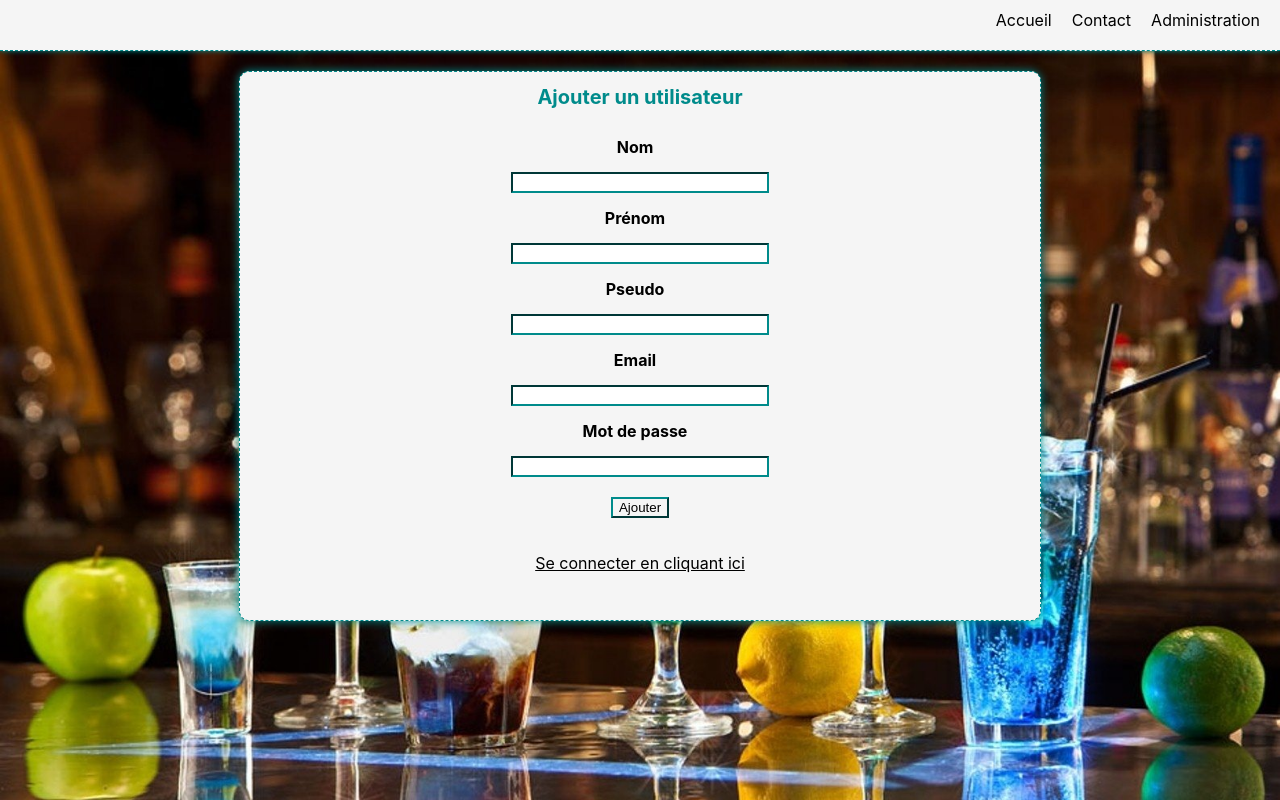
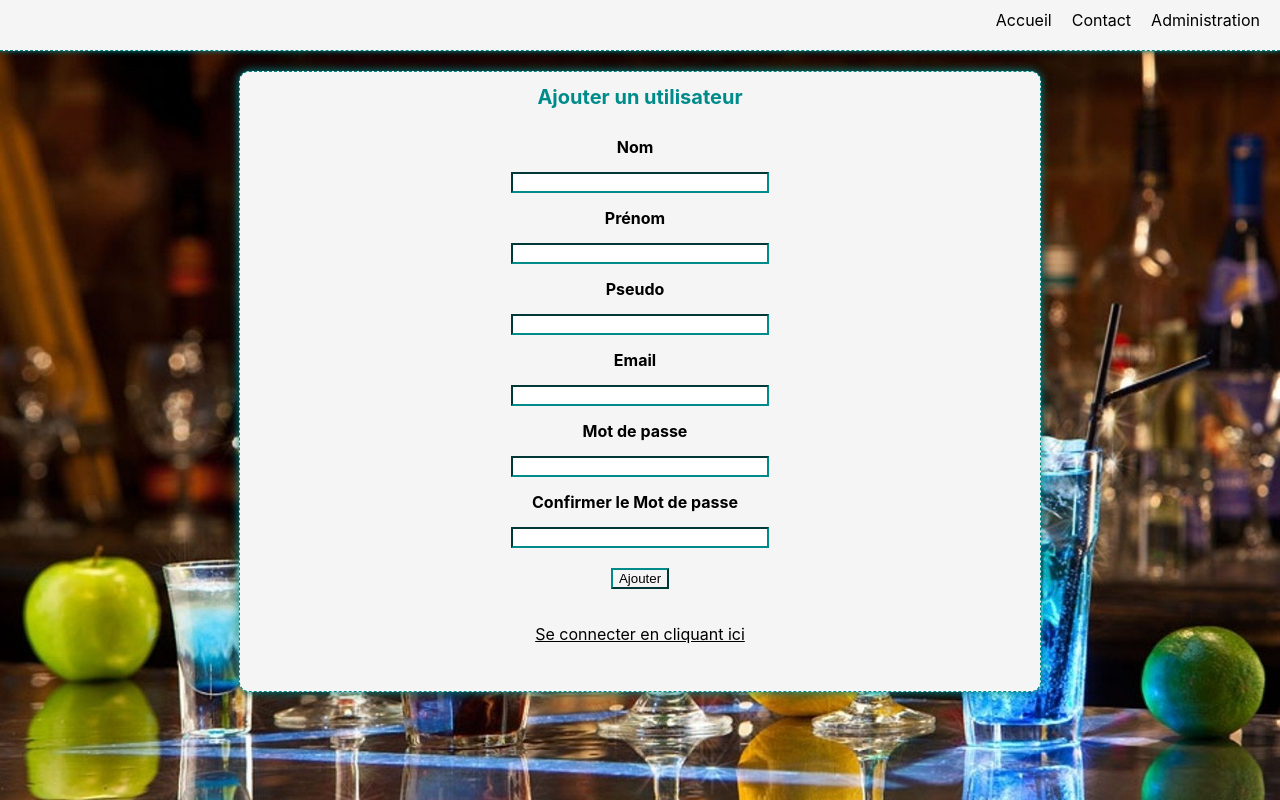
Before and after one commit to DumontGontran/Cocktail, a React (Create React App) app: page /auth/register in a window 1280 px wide. Built offline with nearby package versions, Linux system fonts and the light colour scheme.

Commit message:
adding a confirm password input to be sure of the password entered before registering

```diff
--- a/src/pages/auth/Register.js
+++ b/src/pages/auth/Register.js
@@ -9,7 +9,8 @@ const Register = () => {
         prenom: '',
         pseudo: '',
         email: '',
-        password: ''
+        password: '',
+        confirmPassword: ''
     });
 
     const [message, setMessage] = useState();
@@ -55,6 +56,10 @@ const Register = () => {
                     <input type='password' name='password' autoComplete='current-password' value={user.password} onChange={createUser} />
                 </div>
                 <div className='group'>
+                    <label htmlFor='confirmPassword'>Confirmer le Mot de passe</label>
+                    <input type='password' name='confirmPassword' autoComplete='current-confirmPassword' value={user.confirmPassword} onChange={createUser} />
+                </div>
+                <div className='group'>
                     <button>Ajouter</button>
                     <Link to='/auth/login'>Se connecter en cliquant ici</Link>
                     <p className='errorMessage'>{message}</p>
```
